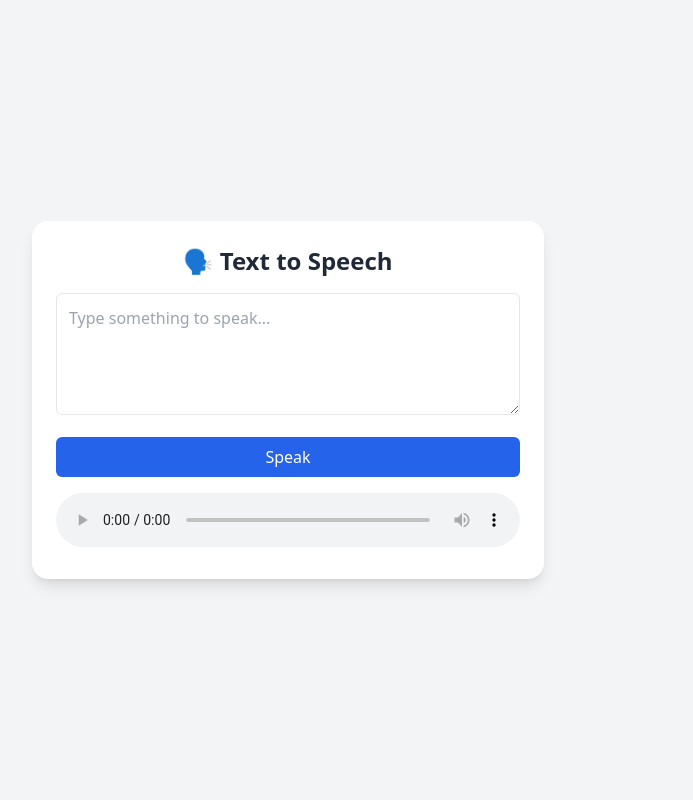
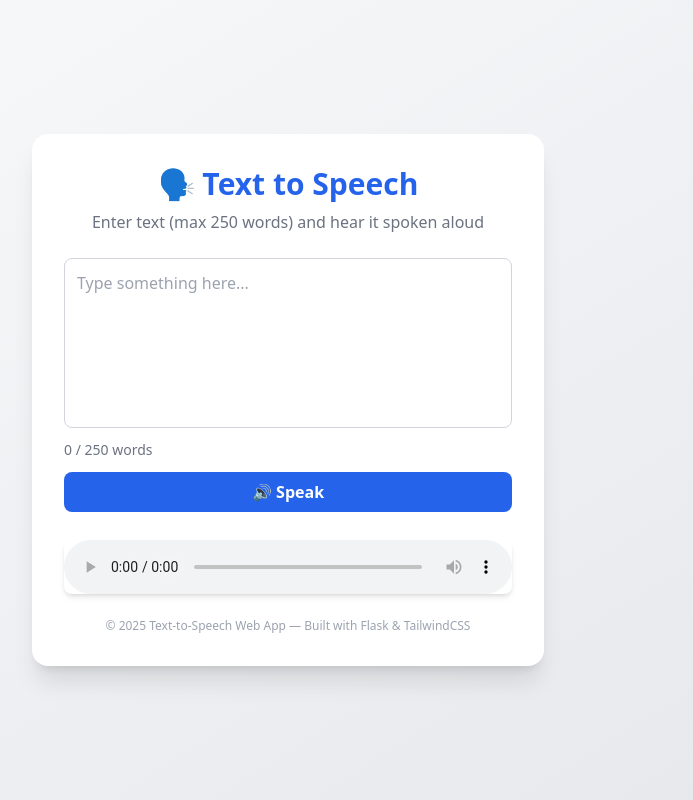
Before and after one commit to asamoahboateng/Simple-Text-To-Speech-Web-Application, a Flask app: page / in a window 1280 px wide. Shown: the whole page, without its empty margins (352-1045 px from the left). Run offline with Flask 3, Linux system fonts and the light colour scheme; some libraries are stand-ins or nearby versions.

Commit message:
updated interphase

```diff
--- a/templates/index.html
+++ b/templates/index.html
@@ -5,25 +5,50 @@
   <meta name="viewport" content="width=device-width, initial-scale=1.0" />
   <title>Text to Speech App</title>
   <script src="https://cdn.tailwindcss.com"></script>
+  <script>
+    tailwind.config = {
+      theme: {
+        extend: {
+          colors: {
+            primary: "#2563eb", // blue-600
+            accent: "#1e40af",  // blue-800
+          },
+        },
+      },
+    };
+  </script>
 </head>
-<body class="bg-gray-100 flex items-center justify-center h-screen">
+<body class="bg-gradient-to-br from-gray-50 to-gray-200 flex items-center justify-center min-h-screen p-4">
 
-    <div class="bg-white shadow-lg rounded-2xl p-6 w-full max-w-lg text-center">
-        <h1 class="text-2xl font-semibold mb-4 text-gray-800">🗣️ Text to Speech</h1>
+  <div class="bg-white shadow-xl rounded-2xl p-8 w-full max-w-lg">
+    <h1 class="text-3xl font-bold text-primary mb-2 text-center">🗣️ Text to Speech</h1>
+    <p class="text-gray-500 text-center mb-6">Enter text (max 250 words) and hear it spoken aloud</p>
 
-        <textarea id="textInput"
-                  class="w-full border rounded-md p-3 focus:ring-2 focus:ring-blue-400 focus:outline-none"
-                  rows="4"
-                  placeholder="Type something to speak..."></textarea>
+    <div class="flex flex-col gap-3">
+      <textarea
+        id="textInput"
+        rows="6"
+        placeholder="Type something here..."
+        class="border border-gray-300 rounded-lg p-3 text-gray-800 focus:outline-none focus:ring-2 focus:ring-primary resize-none"
+      ></textarea>
+      <div class="flex justify-between text-sm text-gray-500">
+        <span id="wordCount">0 / 250 words</span>
+        <span id="status" class="text-primary"></span>
+      </div>
 
-        <button id="speakBtn"
-                class="mt-4 w-full bg-blue-600 text-white py-2 rounded-md hover:bg-blue-700 transition">
-            Speak
+      <button
+        id="speakBtn"
+        class="w-full bg-primary text-white font-semibold py-2 rounded-lg hover:bg-accent transition duration-200"
+      >
+        🔊 Speak
       </button>
 
-        <audio id="audioPlayer" class="mt-4 w-full" controls></audio>
+      <audio id="audioPlayer" class="mt-4 w-full rounded-lg shadow-md" controls></audio>
+    </div>
 
-        <p id="status" class="mt-2 text-sm text-gray-500"></p>
+    <footer class="text-center text-xs text-gray-400 mt-6">
+      © 2025 Text-to-Speech Web App — Built with Flask & TailwindCSS
+    </footer>
   </div>
 
   <script>
@@ -31,11 +56,38 @@
     const speakBtn = document.getElementById("speakBtn");
     const audioPlayer = document.getElementById("audioPlayer");
     const status = document.getElementById("status");
+    const wordCountDisplay = document.getElementById("wordCount");
 
+    // Function to count words
+    function countWords(text) {
+      return text.trim().split(/\s+/).filter(Boolean).length;
+    }
+
+    // Update word count and enforce limit
+    textInput.addEventListener("input", () => {
+      const words = countWords(textInput.value);
+      wordCountDisplay.textContent = `${words} / 250 words`;
+
+      if (words > 250) {
+        wordCountDisplay.classList.add("text-red-500");
+        speakBtn.disabled = true;
+      } else {
+        wordCountDisplay.classList.remove("text-red-500");
+        speakBtn.disabled = false;
+      }
+    });
+
+    // Send text to backend for speech
     async function speakText() {
       const text = textInput.value.trim();
+      const wordCount = countWords(text);
+
       if (!text) {
         status.textContent = "⚠️ Please enter some text first.";
+        return;
+      }
+      if (wordCount > 250) {
+        status.textContent = "⚠️ Limit exceeded (250 words max).";
         return;
       }
 
@@ -49,14 +101,12 @@
           body: JSON.stringify({ text }),
         });
 
-                if (!response.ok) {
-                    throw new Error("Failed to generate speech.");
-                }
+        if (!response.ok) throw new Error("Failed to generate speech.");
 
         const blob = await response.blob();
         const audioUrl = URL.createObjectURL(blob);
         audioPlayer.src = audioUrl;
-                audioPlayer.play();
+        await audioPlayer.play();
 
         status.textContent = "✅ Playing speech...";
       } catch (err) {
```
Lines whose indentation alone changed are shown as unchanged.
